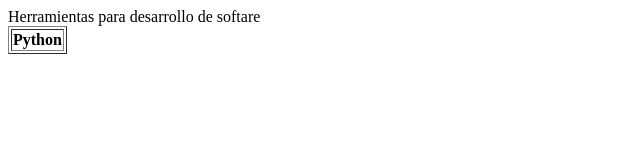
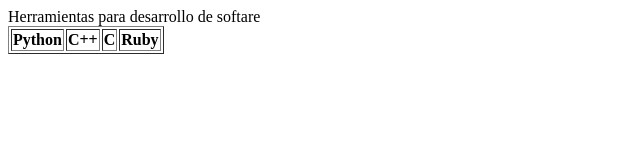
Before and after one commit to IDAI-SD2025-Avangers-2025/lenguajes-de-programacion-juan, a plain HTML site: page index.html in a window 1280 px wide. Shown: the whole page, without its empty margins (0-640 px from the left). Drawn offline with Linux system fonts and the light colour scheme.

Commit message:
Update index.html

```diff
--- a/index.html
+++ b/index.html
@@ -12,7 +12,10 @@
         </thead>
         <tbody>
             <tr>
-                <th> Python </th>
+                <th> Python</th>
+                <th> C++ </th>
+                <th> C </th>
+                <th> Ruby</th>
             </tr>
         </tbody>
     </table>
```
